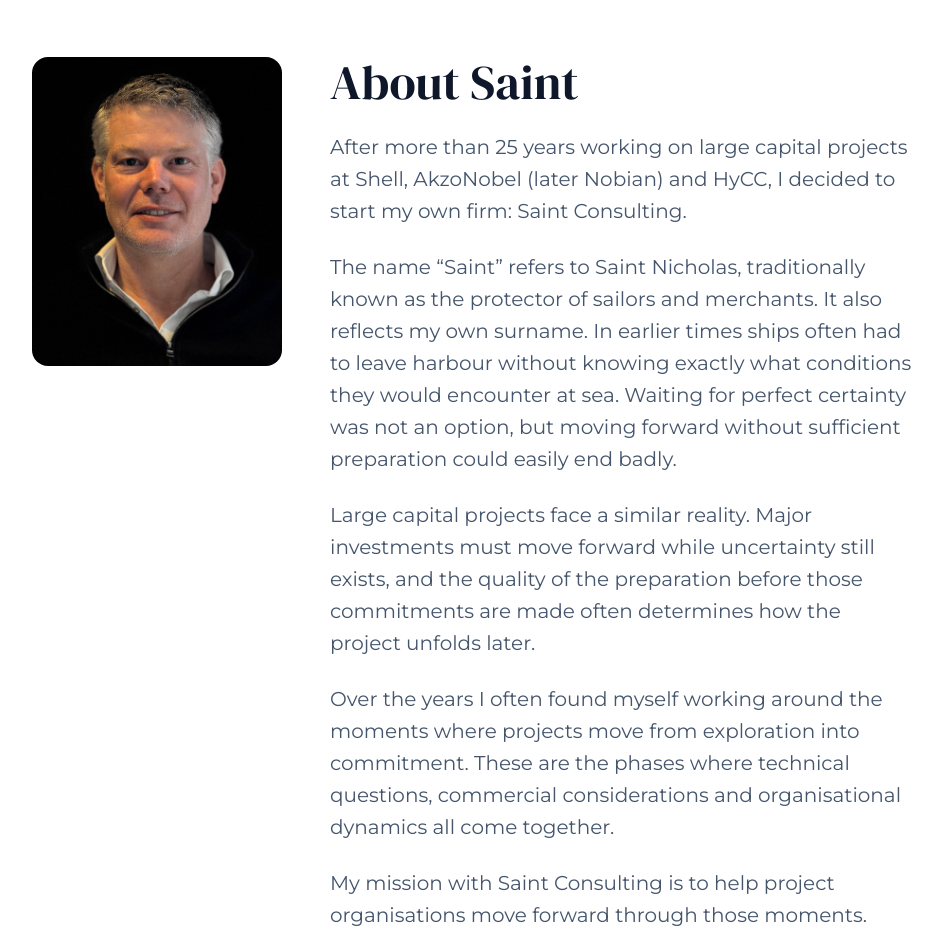
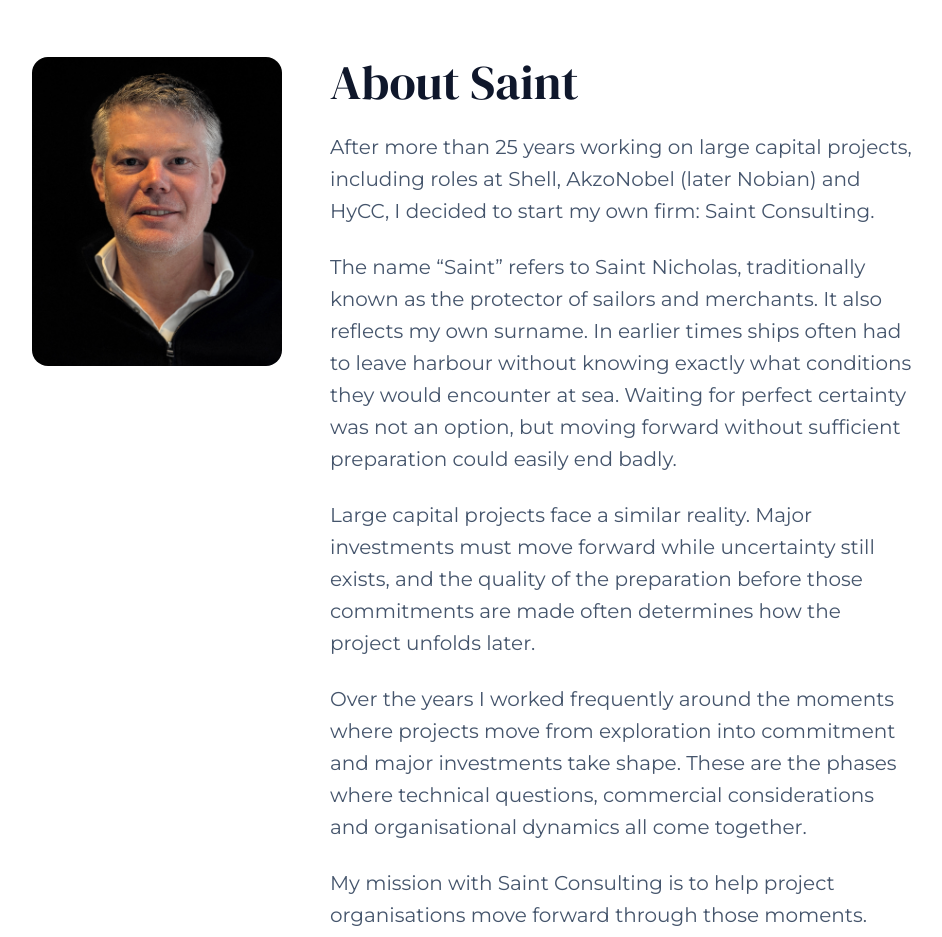
Before and after one commit to wsn73/Website, a Next.js app: page /about in a window 1280 px wide. Shown: the part 120-1057 px from the top of the page, without its empty margins (334-1276 px from the left). Built offline with nearby package versions, Linux system fonts and the light colour scheme.

Commit message:
Update about page copy

```diff
--- a/content/site.ts
+++ b/content/site.ts
@@ -151,10 +151,10 @@ export const site = {
     about: {
       title: "About Saint",
       paragraphs: [
-        "After more than 25 years working on large capital projects at Shell, AkzoNobel (later Nobian) and HyCC, I decided to start my own firm: Saint Consulting.",
+        "After more than 25 years working on large capital projects, including roles at Shell, AkzoNobel (later Nobian) and HyCC, I decided to start my own firm: Saint Consulting.",
         "The name “Saint” refers to Saint Nicholas, traditionally known as the protector of sailors and merchants. It also reflects my own surname. In earlier times ships often had to leave harbour without knowing exactly what conditions they would encounter at sea. Waiting for perfect certainty was not an option, but moving forward without sufficient preparation could easily end badly.",
         "Large capital projects face a similar reality. Major investments must move forward while uncertainty still exists, and the quality of the preparation before those commitments are made often determines how the project unfolds later.",
-        "Over the years I often found myself working around the moments where projects move from exploration into commitment. These are the phases where technical questions, commercial considerations and organisational dynamics all come together.",
+        "Over the years I worked frequently around the moments where projects move from exploration into commitment and major investments take shape. These are the phases where technical questions, commercial considerations and organisational dynamics all come together.",
         "My mission with Saint Consulting is to help project organisations move forward through those moments. That means not only strengthening processes and information, but also supporting the human side of projects, helping teams align, structure complex discussions and create the conditions for sound judgement.",
         "The aim is simple: helping projects move forward on a solid basis before major commitments are made.",
       ],
```
